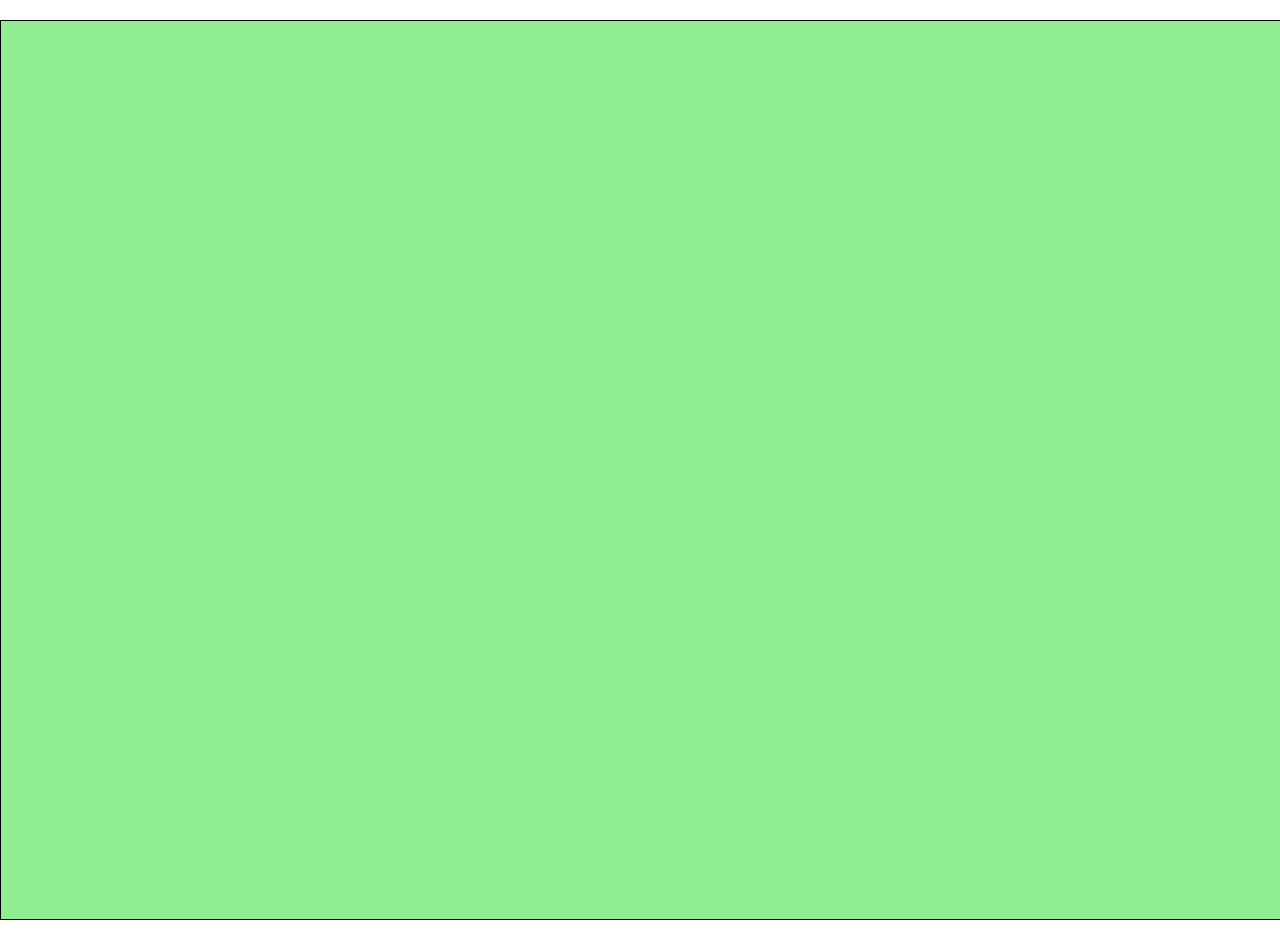
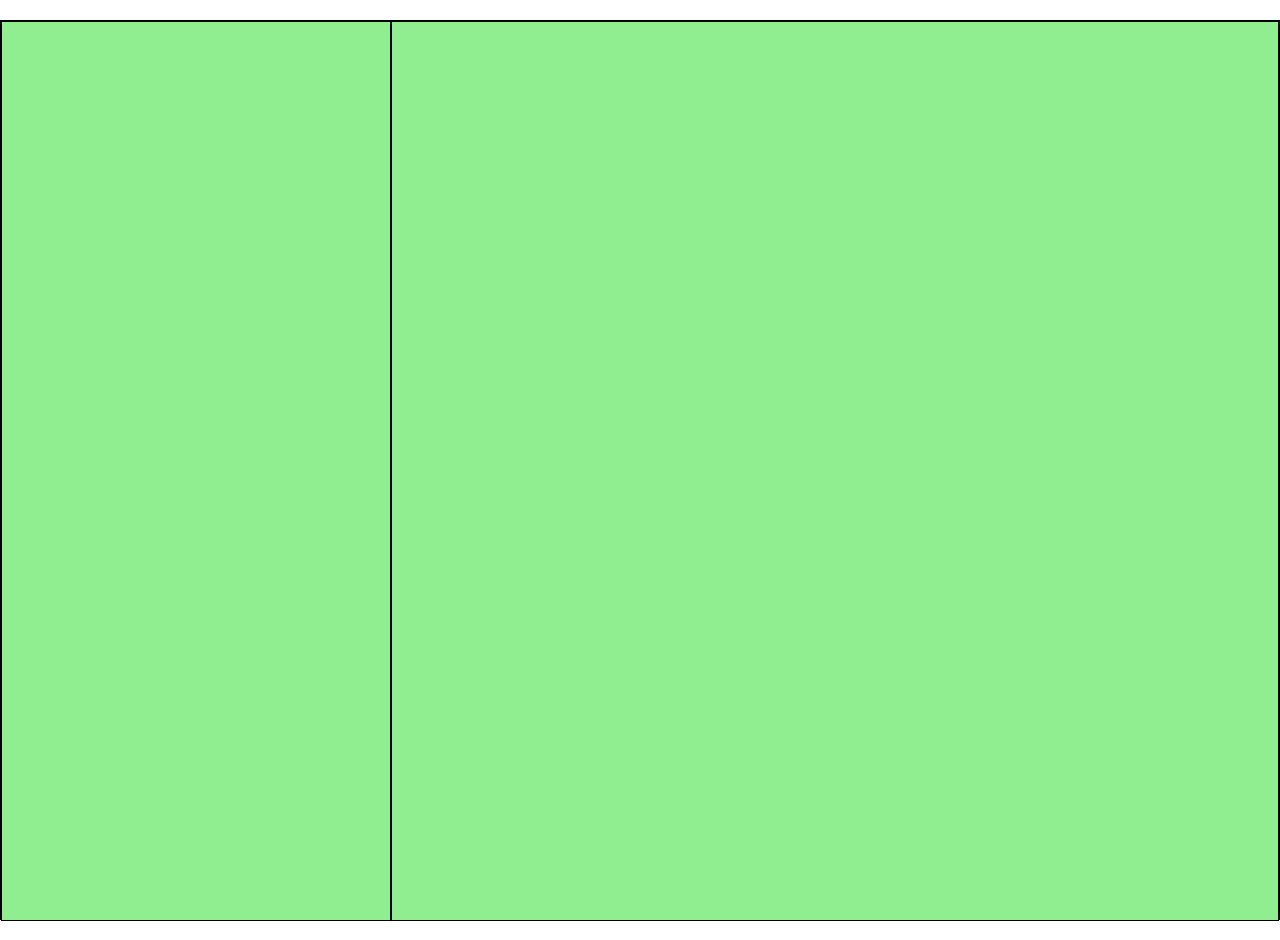
Before and after one commit to Oltion-Koceku/html-css-boolzapp, a plain HTML site: page index.html in a window 1280 px wide. Drawn offline with Linux system fonts and the light colour scheme.

Commit message:
[add]container

```diff
--- a/assets/style/style.css
+++ b/assets/style/style.css
@@ -1,50 +1,71 @@
-
 /* Reset */
 * {
   margin: 0;
   padding: 0;
   box-sizing: border-box;
 }
-.debug{
+
+.debug {
   border: 1px solid black;
   background-color: lightgreen;
 }
+
+body{
+  font-family: 'Roboto', sans-serif;
+}
 /* layout */
-.container{
-width: 1300px;
-height: 900px;
-margin: 20px auto;
+.container {
+  max-width: 1300px;
+  height: 900px;
+  margin: 20px auto;
+
 }
-.row{
-display: flex;
+
+.row {
+  display: flex;
 }
-.p-relative{
-position: relative;
+
+.p-relative {
+  position: relative;
 }
-.col{
+
+.col {
   width: 100%;
   padding: 10px;
 }
+
 /* utility */
-.justify-center{
+.justify-center {
   justify-content: center;
 }
 
-.justify-between{
+.justify-between {
   justify-content: space-between;
 }
 
-.flex-nowrap{
+.flex-nowrap {
   flex-wrap: nowrap;
 }
 
 /* display */
-.d-flex{
+.d-flex {
   display: flex;
 }
 
-.d-none{
+.d-none {
   display: none;
 }
 
 /* main */
+/* Contatti e chat */
+.row .contacts{
+max-width: 390px;
+height: 900px;
+width: 100%;
+}
+.row .chat{
+  width: 910px;
+  height: 900px;
+
+}
+/* /Contatti e chat */
--- a/index.html
+++ b/index.html
@@ -16,7 +16,17 @@
   <main>
 
     <div class="container debug">
+      <div class="row">
 
+          <div class="contacts debug">
+
+          </div>
+
+          <div class="chat debug">
+
+          </div>
+
+      </div>
     </div>
 
   </main>
```
